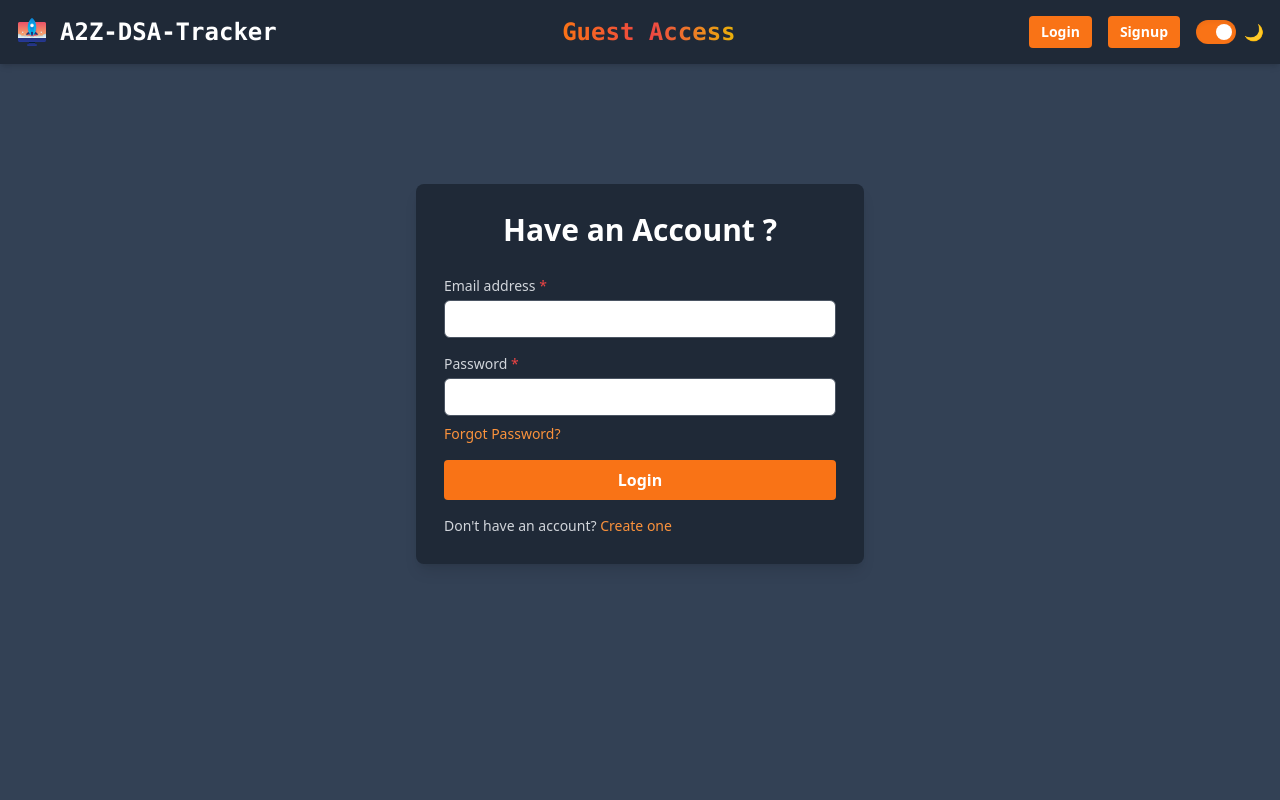
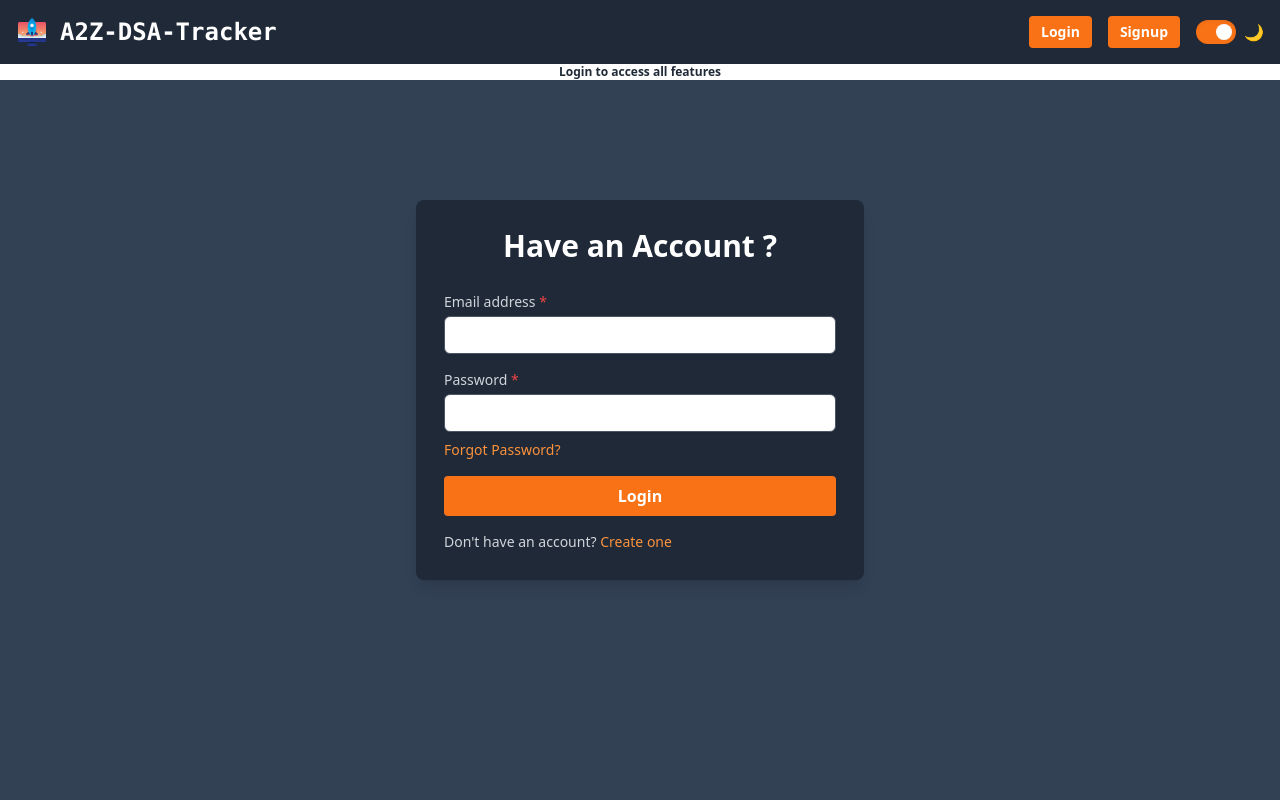
Before and after one commit to Ajay-33/DSA_Tracker_React, a React (Create React App) app: page /login in a window 1280 px wide. Shown: the top 800 px of the page. Built offline with nearby package versions, Linux system fonts and the light colour scheme.

Commit message:
Placed tooltips wherver req and minor changes

```diff
--- a/src/components/AdminHeader.js
+++ b/src/components/AdminHeader.js
@@ -80,6 +80,7 @@ function AdminHeader({ userType, text, fetchUsers }) {
             <button
               className="bg-red-500 hover:bg-red-600 text-white font-bold py-0.5 px-1.5 md:py-1 md:px-2 rounded mr-2 transition duration-300"
               onClick={handleDeleteAdmin}
+              title="Remove Admin"
             >
               Delete
             </button>
@@ -109,6 +110,7 @@ function AdminHeader({ userType, text, fetchUsers }) {
             <button
               className="bg-green-500 hover:bg-green-600 text-white font-bold py-0.5 px-1.5 md:py-1 md:px-2 rounded mr-2 transition duration-300"
               onClick={handleAddAdmin}
+              title="Add Admin"
             >
               Add
             </button>
--- a/src/components/CategoriesAccordion.js
+++ b/src/components/CategoriesAccordion.js
@@ -89,6 +89,7 @@ const CategoriesAccordion = ({
             onChange={handleSearchChange}
             className="pl-10 p-1.5 w-full bg-gray-100 dark:bg-gray-700 text-gray-900 dark:text-gray-100 rounded-md shadow-md transition duration-500 dark:focus:outline-none focus:ring-2 dark:focus:ring-gray-400"
             placeholder="Search Categories and Questions..."
+            title="Search Categories and Questions"
           />
           {searchTerm && (
             <div className="absolute right-12 ml-2 cursor-pointer text-gray-500 dark:text-gray-400">
@@ -147,6 +148,7 @@ const CategoriesAccordion = ({
                     setEditCategory(true);
                     setSelectedCategory(category);
                   }}
+                  title="Edit Category"
                   className="text-blue-500 hover:text-blue-700 dark:text-blue-300 dark:hover:text-blue-500 focus:outline-none"
                 >
                   <FaEdit />
@@ -157,6 +159,7 @@ const CategoriesAccordion = ({
                     setSelectedCategory(category);
                     setAddModal(true);
                   }}
+                  title="Add Question"
                   className="text-green-500 hover:text-green-700 dark:text-green-300 dark:hover:text-green-500 focus:outline-none"
                 >
                   <FaPlus />
@@ -167,6 +170,7 @@ const CategoriesAccordion = ({
                     setSelectedCategory(category);
                     setDeleteCategory(true);
                   }}
+                  title="Delete Category"
                   className="text-red-500 hover:text-red-700 dark:text-red-300 dark:hover:text-red-500 focus:outline-none"
                 >
                   <FaTrash />
--- a/src/components/Category.js
+++ b/src/components/Category.js
@@ -10,7 +10,7 @@ function Category({ category, userResponses }) {
     categoryData || {};
 
   return (
-    <Link to={`/${category._id}`}>
+    <Link to={`/${category._id}`} title={`Solve ${category.category_name} questions`}>
       <div className="relative p-6 bg-white border border-gray-200 rounded-lg shadow-sm dark:bg-gray-800 dark:border-gray-700 transform transition-transform hover:scale-105 hover:z-50 hover:dark:border-gray-300 hover:border-gray-300 hover:shadow-lg hover:cursor-pointer">
         <div className="flex justify-between">
           <div>
--- a/src/components/Login.js
+++ b/src/components/Login.js
@@ -5,7 +5,7 @@ import Spinner from "./Spinner";
 function Login() {
   const navigate = useNavigate();
   const context = useContext(QuestionsContext);
-  const { setUserType, setError, setUserName } = context;
+  const { setUserType, setError } = context;
 
   useEffect(() => {
     const token = localStorage.getItem("token");
@@ -47,7 +47,7 @@ function Login() {
       if (response.ok && json.success) {
         setIsLoading(false);
         localStorage.setItem("token", json.token);
-        setUserName(json.user.firstName);
+        localStorage.setItem("userName",json.user.firstName);
         if (
           json.user.userType === "Admin" ||
           json.user.userType === "Super Admin"
@@ -115,6 +115,7 @@ function Login() {
               <Link
                 to="/forgot-password"
                 className="text-blue-500 dark:text-orange-400 hover:underline"
+                title="Reset Password"
               >
                 Forgot Password?
               </Link>
@@ -125,6 +126,7 @@ function Login() {
             <button
               type="submit"
               className="w-full bg-blue-500 hover:bg-blue-700 dark:bg-orange-500 dark:hover:bg-orange-600 text-white font-bold py-2 px-4 rounded focus:outline-none focus:shadow-outline"
+              title="Login"
             >
               Login
             </button>
@@ -136,6 +138,7 @@ function Login() {
           <Link
             to="/signup"
             className="text-blue-500 dark:text-orange-400 hover:underline"
+            title="Signup"
           >
             Create one
           </Link>
--- a/src/components/NavBar.js
+++ b/src/components/NavBar.js
@@ -6,15 +6,14 @@ import { Menu, X, ArrowRightLeft } from "lucide-react";
 function NavBar() {
   const navigate = useNavigate();
   const context = useContext(QuestionsContext);
-  const { mode, setMode, userType, setUserType, userName, setUserName } =
-    context;
+  const { mode, setMode, userType, setUserType } = context;
 
   const handleLogout = () => {
     localStorage.removeItem("token");
     localStorage.removeItem("mode");
     localStorage.removeItem("userType");
+    localStorage.removeItem("userName");
     setUserType(null);
-    setUserName(null);
     navigate("/login");
   };
 
@@ -37,6 +36,7 @@ function NavBar() {
   };
 
   return (
+    <div>
       <div
         className={`${mode} top-0 left-0 w-full bg-gray-100 border-gray-800 dark:bg-gray-800 shadow-md z-50 transition duration-500`}
       >
@@ -50,23 +50,16 @@ function NavBar() {
                 src={process.env.PUBLIC_URL + "/dsaTracker.png"}
                 className="h-8"
                 alt="Website Logo"
+                title="Website Logo"
               />
               <span className="self-center text-2xl font-mono font-semibold whitespace-nowrap text-gray-800 dark:text-white">
                 A2Z-DSA-Tracker
               </span>
             </Link>
-          {userType === "Guest" || userType === null ? (
-            <Link
-              to={"/"}
-              className="hidden cursor-pointer md:block mx-2 self-center text-2xl font-mono font-semibold whitespace-nowrap text-transparent bg-clip-text bg-gradient-to-r from-blue-500 via-purple-500 to-pink-500 dark:from-orange-500 dark:via-red-500 dark:to-yellow-500 hover:underline"
-            >
-              Guest Access
-            </Link>
-          ) : null}
 
-          {userName && (
+            {localStorage.getItem("userName") && (
               <div className="hidden md:block mx-2 self-center text-2xl font-mono font-semibold whitespace-nowrap text-transparent bg-clip-text bg-gradient-to-r from-blue-500 via-purple-500 to-pink-500 dark:from-orange-500 dark:via-red-500 dark:to-yellow-500">
-              Welcome {userName}
+                Welcome {localStorage.getItem("userName")}
               </div>
             )}
 
@@ -75,8 +68,11 @@ function NavBar() {
                 <button
                   onClick={toggleRoute}
                   className="mx-2 transition-transform transform hover:scale-110 focus:outline-none"
+                  title={`Switch to ${isAdminRoute ? "User" : "Admin"} mode`}
                 >
-                <ArrowRightLeft className="text-gray-400 dark:text-white hover:text-gray-500 dark:hover:text-gray-300" />
+                  <ArrowRightLeft
+                    className="text-gray-400 dark:text-white hover:text-gray-500 dark:hover:text-gray-300"
+                  />
                 </button>
               )}
 
@@ -85,12 +81,14 @@ function NavBar() {
                   <Link
                     className="bg-blue-500 hover:bg-blue-700 dark:bg-orange-500 dark:hover:bg-orange-600 text-white font-bold text-sm py-1.5 px-3 rounded mx-2"
                     to="/login"
+                    title="Login"
                   >
                     Login
                   </Link>
                   <Link
                     className="bg-blue-500 hover:bg-blue-700 dark:bg-orange-500 dark:hover:bg-orange-600 text-white font-bold text-sm py-1.5 px-3 ml-2 rounded mr-4"
                     to="/signup"
+                    title="Signup"
                   >
                     Signup
                   </Link>
@@ -99,6 +97,7 @@ function NavBar() {
                 <button
                   onClick={handleLogout}
                   className="bg-blue-500 hover:bg-blue-700 dark:bg-orange-500 dark:hover:bg-orange-600 text-white font-bold text-sm py-1.5 px-3 rounded mx-2"
+                  title="Logout"
                 >
                   Logout
                 </button>
@@ -107,6 +106,9 @@ function NavBar() {
                 <label
                   htmlFor="darkModeToggle"
                   className="flex items-center cursor-pointer"
+                  title={`Switch to ${
+                    localStorage.getItem("mode") === "light" ? "dark" : "light"
+                  } mode`}
                 >
                   <div
                     className={`relative w-10 h-6 rounded-full shadow-inner bg-gray-300 dark:bg-orange-500`}
@@ -205,7 +207,7 @@ function NavBar() {
             )}
           </div>
         )}
-      {userType === "Guest" && (
+        {(userType === "Guest" || userType === null) && (
           <div className="overflow-hidden w-full bg-gray-100 dark:bg-gray-800 border-gray-800 border-t dark:border-white md:hidden">
             <div className="text-center whitespace-nowrap overflow-x-scroll">
               <Link
@@ -218,6 +220,17 @@ function NavBar() {
           </div>
         )}
       </div>
+      {(userType === "Guest" || userType === null) && (
+        <div className="hidden md:flex overflow-hidden w-full bg-gray-400 dark:bg-white h-4  items-center justify-center">
+          <Link
+            to={"/login"}
+            className="inline-block text-xs font-semibold text-gray-800"
+          >
+            Login to access all features
+          </Link>
+        </div>
+      )}
+    </div>
   );
 }
 
--- a/src/components/Question.js
+++ b/src/components/Question.js
@@ -13,7 +13,7 @@ function Question({
   const [status, setStatus] = useState(Status);
   const [prevStatus, setPrevStatus] = useState(Status);
   const context = useContext(QuestionsContext);
-  const { userType,setError } = context;
+  const { userType, setError } = context;
 
   const updateActions = async (qid, status) => {
     try {
@@ -76,7 +76,11 @@ function Question({
           onChange={handleStatusChange}
           disabled={userType === "Guest"}
           style={{ cursor: userType === "Guest" ? "not-allowed" : "pointer" }}
-          title={userType === "Guest" ? "Login to access all features" : ""}
+          title={
+            userType === "Guest"
+              ? "Login to access all features"
+              : "Change Status"
+          }
         >
           <option value="Pending">Pending</option>
           <option value="Completed">Done</option>
@@ -95,6 +99,7 @@ function Question({
           href={question.question_link[0]}
           target="_blank"
           rel="noopener noreferrer"
+          title="Leetcode Link"
         >
           <Icon icon="simple-icons:leetcode" />
         </a>
@@ -103,6 +108,7 @@ function Question({
           href={question.question_link[1] || question.question_link[0]}
           target="_blank"
           rel="noopener noreferrer"
+          title="CodingNinjas Link"
         >
           <Icon icon="simple-icons:codingninjas" />
         </a>
@@ -113,6 +119,7 @@ function Question({
           href={question.question_solution}
           target="_blank"
           rel="noopener noreferrer"
+          title="Solution Link"
         >
           <Icon icon="streamline:ecology-science-erlenmeyer-flask-experiment-lab-flask-science-chemistry-solution" />
         </a>
@@ -123,7 +130,9 @@ function Question({
           onClick={() => updateNote(notes, question._id)}
           disabled={userType === "Guest"}
           style={{ cursor: userType === "Guest" ? "not-allowed" : "pointer" }}
-          title={userType === "Guest" ? "Login to access all features" : ""}
+          title={
+            userType === "Guest" ? "Login to access all features" : "Add Notes"
+          }
         >
           <Icon icon="icon-park-outline:notes" />
         </button>
--- a/src/components/Questions.js
+++ b/src/components/Questions.js
@@ -193,6 +193,7 @@ function Questions() {
             target="_blank"
             className="text-red-500 dark:text-gray-100"
             rel="noopener noreferrer"
+            title="Youtube Resource"
           >
             <FaYoutube className="mb-2 sm:mb-0 mr-0 sm:mr-2 text-2xl sm:text-3xl lg:text-5xl" />
           </a>
@@ -204,6 +205,7 @@ function Questions() {
             target="_blank"
             className="text-red-500 dark:text-gray-100"
             rel="noopener noreferrer"
+            title="Youtube Resource"
           >
             <FaYoutube className="mb-2 sm:mb-0 ml-0 sm:ml-2 text-2xl sm:text-3xl lg:text-5xl" />
           </a>
--- a/src/components/RoleCard.js
+++ b/src/components/RoleCard.js
@@ -1,9 +1,12 @@
-import React, { useState } from "react";
+import React, { useContext, useState } from "react";
 import { FaTrash } from "react-icons/fa";
 import ConfirmationModal from "./ConfirmationModal";
+import QuestionsContext from "../context/questions/QuestionsContext";
 
 function RoleCard({ role, fetchUsers }) {
   const [deleteUser, setDeleteUser] = useState(false);
+  const context = useContext(QuestionsContext);
+  const { userType } = context;
   return (
     <div className="flex items-center justify-between bg-white dark:bg-gray-600 p-3 rounded-lg shadow-md transition duration-500 hover:shadow-xl">
       <div className="relative group">
@@ -11,9 +14,11 @@ function RoleCard({ role, fetchUsers }) {
           {role.firstName + " " + role.lastName}
         </div>
       </div>
+      {userType === "Super Admin" && (
         <div className="flex space-x-2">
           <button
             className="text-red-500 hover:text-red-700 dark:text-red-300 dark:hover:text-red-500 transition duration-300"
+            title={`Delete`}
             onClick={() => {
               setDeleteUser(true);
             }}
@@ -21,6 +26,8 @@ function RoleCard({ role, fetchUsers }) {
             <FaTrash />
           </button>
         </div>
+      )}
+
       {deleteUser && (
         <ConfirmationModal
           fetchUsers={fetchUsers}
--- a/src/components/RolesMenu.js
+++ b/src/components/RolesMenu.js
@@ -15,6 +15,7 @@ function RolesMenu({ superAdmins, admins, users, fetchUsers, loadingUsers }) {
         <Link
           to="/roles"
           className="text-blue-500 hover:text-blue-700 dark:text-blue-300 dark:hover:text-blue-500 transition duration-300 hover:underline"
+          title="View all Users"
         >
           User & Admin Roles
         </Link>
--- a/src/components/RolesTable.js
+++ b/src/components/RolesTable.js
@@ -166,6 +166,7 @@ function RolesTable() {
                 <div className="flex space-x-6">
                   <FaEdit
                     className="text-blue-600 hover:text-blue-900 cursor-pointer"
+                    title="Edit Role"
                     onClick={() => {
                       setEditUser(true);
                       setSelectedUser(row.original);
@@ -173,6 +174,7 @@ function RolesTable() {
                   />
                   <FaTrash
                     className="text-red-600 hover:text-red-900 cursor-pointer"
+                    title="Delete"
                     onClick={() => {
                       setDeleteUser(true);
                       setSelectedUser(row.original);
@@ -215,6 +217,7 @@ function RolesTable() {
               onChange={(e) => setGlobalFilter(e.target.value)}
               className="pl-9 py-1.5 w-full bg-gray-100 dark:bg-gray-700 text-gray-900 dark:text-gray-100 rounded-md shadow-md transition duration-500 focus:outline-none focus:ring-2 focus:ring-gray-400"
               placeholder="Global Search"
+              title="Search Bar"
             />
             <FaSearch className="absolute left-3 top-1/2 transform -translate-y-1/2 text-gray-500 dark:text-gray-400" />
             {globalFilter && (
--- a/src/components/Signup.js
+++ b/src/components/Signup.js
@@ -232,6 +232,7 @@ function Signup() {
                 />
                 <button
                   type="button"
+                  title="Email Verification Code"
                   className={`ml-2 px-2 py-2 mt-1 rounded-md ${
                     canResendOtp
                       ? "bg-blue-500 hover:bg-blue-700 dark:bg-orange-500 dark:hover:bg-orange-600"
@@ -289,6 +290,7 @@ function Signup() {
             <button
               type="submit"
               className="w-full bg-blue-500 hover:bg-blue-700 dark:bg-orange-500 dark:hover:bg-orange-600 text-white font-bold py-2 px-4 rounded focus:outline-none focus:shadow-outline"
+              title="Signup"
             >
               Sign Up
             </button>
@@ -298,6 +300,7 @@ function Signup() {
           Already have an account?{" "}
           <Link
             to="/login"
+            title="Login"
             className="text-blue-500 dark:text-orange-500 hover:underline"
           >
             Login
--- a/src/context/questions/QuestionsState.js
+++ b/src/context/questions/QuestionsState.js
@@ -8,7 +8,6 @@ const QuestionsState = (props) => {
   const [error, setError] = useState(null);
   const defaultType = localStorage.getItem("userType") || "Guest";
   const [userType, setUserType] = useState(defaultType);
-  const [userName, setUserName] = useState(null);
   return (
     <QuestionsContext.Provider
       value={{
@@ -19,9 +18,7 @@ const QuestionsState = (props) => {
         setError,
         error,
         userType,
-        setUserType,
-        setUserName,
-        userName,
+        setUserType
       }}
     >
       {props.children}
```
Lines whose indentation alone changed are shown as unchanged.
